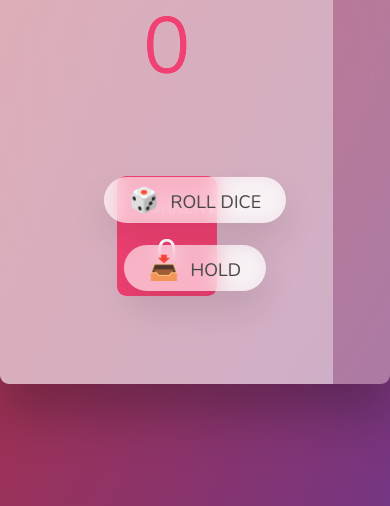
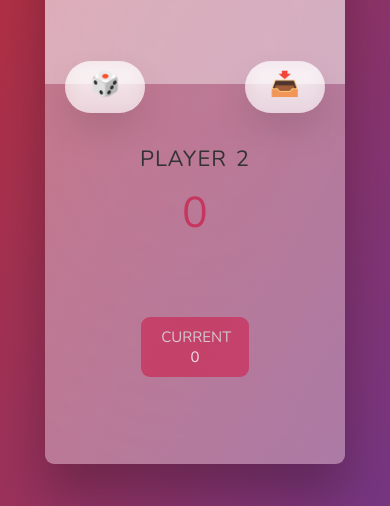
Before and after one commit to David-Albano/Pig-Game-Dice, a plain HTML site: page index.html in a window 390 px wide. Shown: the part 338-844 px from the top of the page. Drawn offline with nearby package versions, Linux system fonts and the light colour scheme.

Commit message:
Implementing Responsive styles

```diff
--- a/index.html
+++ b/index.html
@@ -34,9 +34,9 @@
       </section>
 
       <img src="dice-1.png" alt="Playing dice" class="dice hidden" />
-      <button class="btn btn--new">🔄 New game</button>
-      <button class="btn btn--roll">🎲 Roll dice</button>
-      <button class="btn btn--hold">📥 Hold</button>
+      <button class="btn btn--new">🔄<span>New game</span></button>
+      <button class="btn btn--roll">🎲<span>Roll dice</span></button>
+      <button class="btn btn--hold">📥<span>Hold</span></button>
     </main>
     <script src="script.js"></script>
   </body>
--- a/style.css
+++ b/style.css
@@ -20,6 +20,7 @@ body {
   display: flex;
   align-items: center;
   justify-content: center;
+  padding: 5rem;
 }
 
 /* LAYOUT */
@@ -180,3 +181,122 @@ main {
 .disable {
   pointer-events: none;
 }
+
+@media (max-width: 846px) {
+  main {
+    flex-direction: column;
+    width: 60rem;
+    height: 90vh;
+    overflow: visible;
+  }
+
+  .player {
+    height: 50%;
+  }
+
+  .name {
+    font-size: 3rem;
+    margin-top: -3rem;
+  }
+
+  .score {
+    font-size: 5rem;
+  }
+
+  .current {
+    width: 50%;
+    height: 34%;
+    flex-grow: 1;
+  }
+
+  .current-label, .current-score {
+    margin-top: -1rem;
+    font-size: 1.8rem;
+  }
+
+  .dice {
+    height: 8rem;
+    top: 45%;
+  }
+
+  .btn {
+    top: 47%;
+    padding-bottom: 45px;
+    width: 35%;
+    max-height: 4%;
+    font-size: 1.4rem;
+  }
+
+  .btn--new {
+    width: 40%;
+    top: -3%;
+  }
+  .btn--roll {
+    left: 20%;
+  }
+  .btn--hold {
+    left: 80%;
+  }
+
+}
+
+@media (max-width: 553px) {
+  .current {
+    width: 70%;
+  }
+
+  .btn {
+    width: 36%;
+    font-size: 1.2rem;
+  }
+
+  .btn--new {
+    width: 40%;
+  }
+}
+
+@media (max-width: 511px) {
+  .current {
+    width: 90%;
+    height: 30%;
+  }
+
+  .current-label, .current-score {
+    font-size: 1.5rem;
+  }
+
+  .btn{
+    width: 25%;
+    text-align: center;
+  }
+
+  .btn span{
+    display: none;
+  }
+}
+
+@media (max-width: 428px) {
+  .name {
+    font-size: 2.5rem;
+    margin-top: -3rem;
+  }
+
+  .score {
+    font-size: 4.5rem;
+  }
+
+  .btn {
+    padding-right: 5.5rem;
+  }
+}
+
+@media (max-width: 405px) {
+  .name {
+    font-size: 2.2rem;
+    margin-top: -3rem;
+  }
+
+  .score {
+    font-size: 4.3rem;
+  }
+}
```
